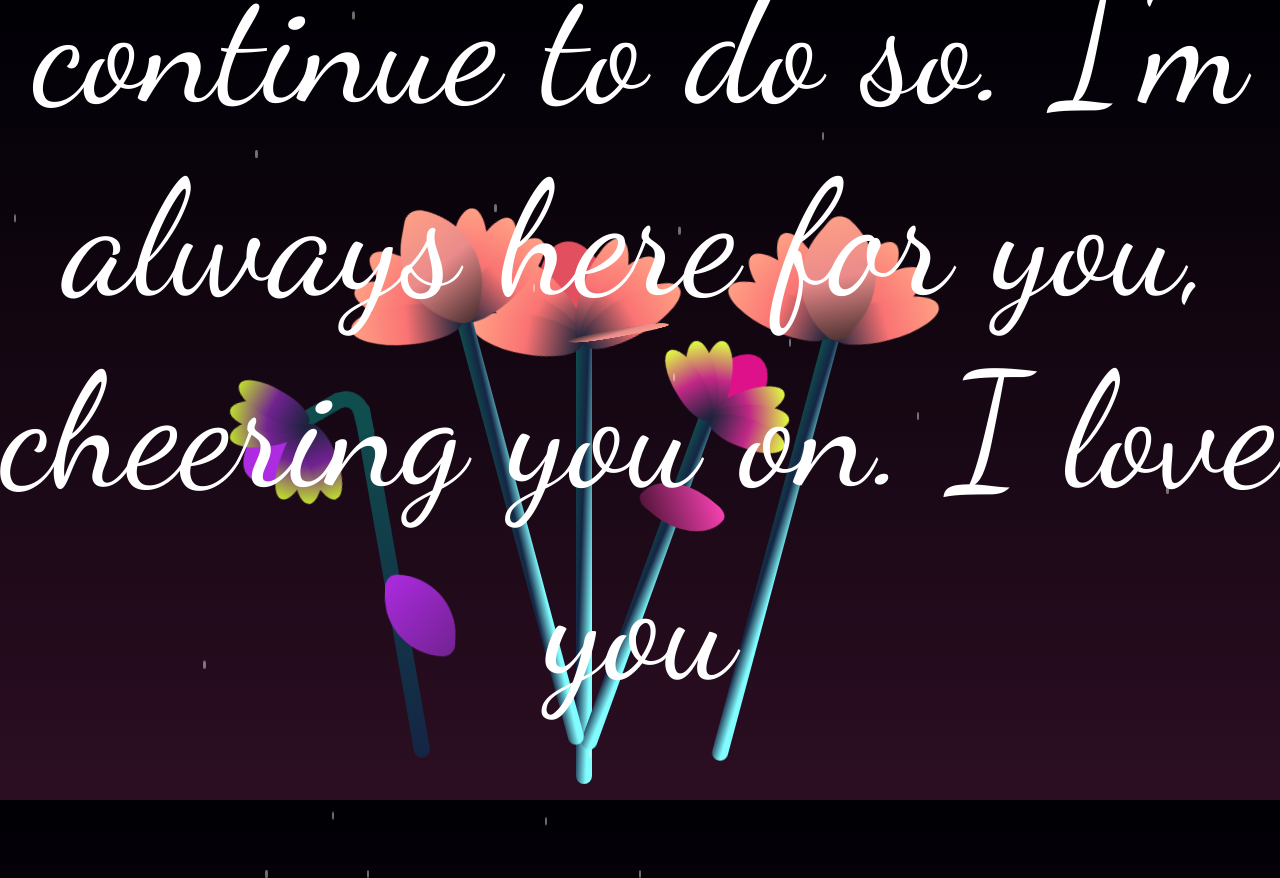
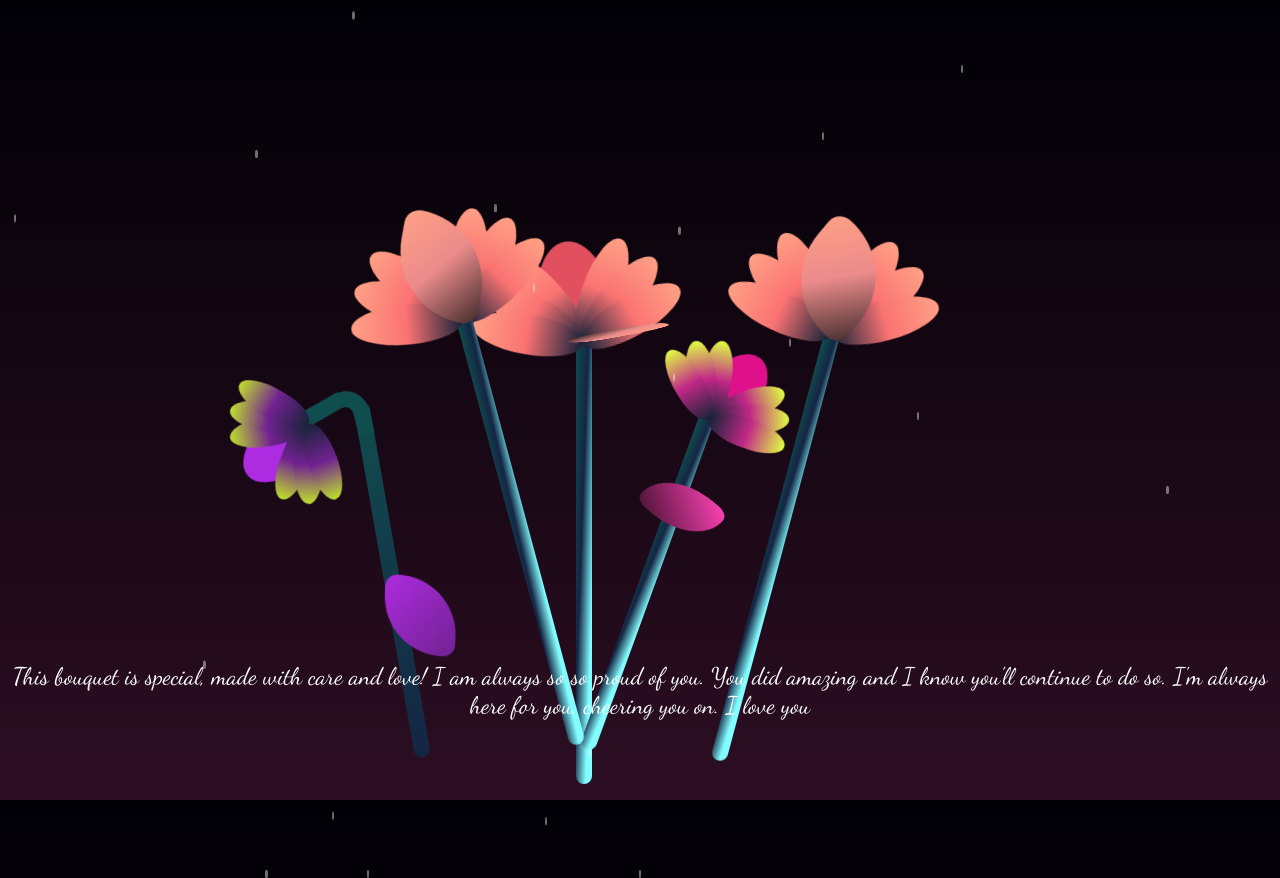
Before and after one commit to Cloudzisbot/congratsv2, a plain HTML site: page index.html in a window 1280 px wide. Drawn offline with nearby package versions, Linux system fonts and the light colour scheme.

Commit message:
Update styles.css

```diff
--- a/styles.css
+++ b/styles.css
@@ -109,6 +109,7 @@ h1 {
   transform: rotate(-10deg);
 }
 /* Existing styles */
+/* Existing styles */
 
 /* Positioning for New Flowers */
 .f-wrapper--4 {
@@ -126,7 +127,7 @@ h1 {
 /* Special Note Styling */
 .special-note {
   color: white;
-  font-size: 10rem;
+  font-size: 1.5rem;
   font-family: "Dancing Script", cursive;
   position: absolute;
   bottom: 10%;
@@ -141,6 +142,7 @@ h1 {
     opacity: 1;
   }
 }
+
 
 .f-wrapper--3 .flower__line {
   height: 45vmin;
```
